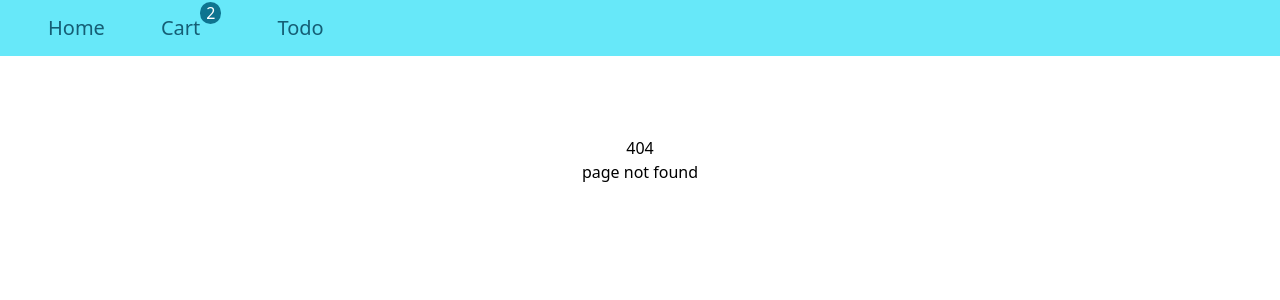
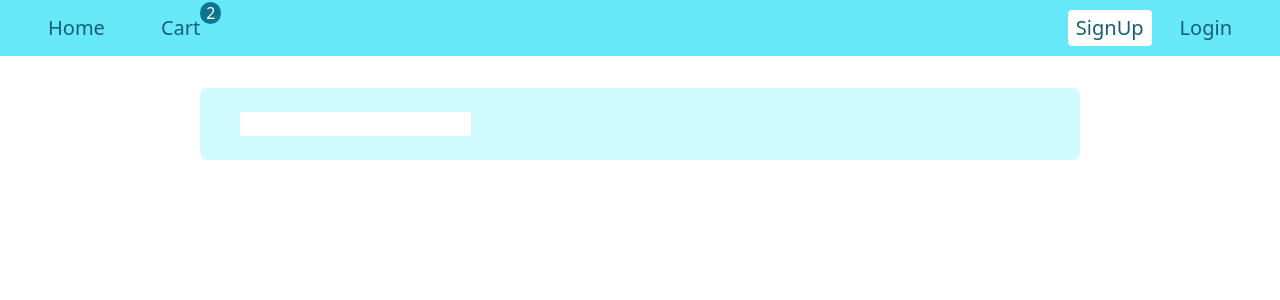
Before and after one commit to AliKouchekzade/shopping, a React (Create React App) app: page /signup in a window 1280 px wide. Before the commit this address had no page. Shown: the top 300 px of the page. Built offline with nearby package versions, Linux system fonts and the light colour scheme.

Commit message:
signup template

```diff
--- a/package.json
+++ b/package.json
@@ -7,6 +7,7 @@
     "@testing-library/react": "^13.4.0",
     "@testing-library/user-event": "^13.5.0",
     "axios": "^1.4.0",
+    "formik": "^2.4.3",
     "json-server": "^0.17.3",
     "query-string": "^8.1.0",
     "react": "^18.2.0",
@@ -15,7 +16,8 @@
     "react-router-dom": "^6.15.0",
     "react-scripts": "5.0.1",
     "react-toastify": "^9.1.3",
-    "web-vitals": "^2.1.4"
+    "web-vitals": "^2.1.4",
+    "yup": "^1.2.0"
   },
   "scripts": {
     "start": "react-scripts start",
--- a/src/App.js
+++ b/src/App.js
@@ -4,6 +4,7 @@ import HomePage from "./pages/HomePage";
 import NotFound from "./pages/notFound";
 import CartPage from "./pages/CartPage";
 import CheckOutPage from "./pages/checkOutPage";
+import SignUpPage from "./pages/signUpPage";
 
 function App() {
   return (
@@ -13,6 +14,7 @@ function App() {
           <Route path="/" element={<HomePage />} />
           <Route path="/cart" element={<CartPage />} />
           <Route path="/checkout" element={<CheckOutPage />} />
+          <Route path="/signup" element={<SignUpPage />} />
           <Route path="*" element={<NotFound />} />
         </Routes>
       </Layout>
--- /dev/null
+++ b/src/components/SignUp.js
@@ -0,0 +1,11 @@
+const SignUp = () => {
+  return (
+    <section className="bg-cyan-100 rounded-lg py-6 px-10">
+      <form>
+        <input type="text" />
+      </form>
+    </section>
+  );
+};
+
+export default SignUp;
--- a/src/layout/header.js
+++ b/src/layout/header.js
@@ -10,8 +10,8 @@ const Header = () => {
   const cart = useCart();
 
   return (
-    <header className="bg-cyan-300 px-10 py-3.5 sticky top-0">
-      <nav>
+    <header className="bg-cyan-300 px-10 py-2.5 sticky top-0">
+      <nav className="flex justify-between items-center">
         <ul className="flex gap-x-10">
           <li>
             <NavLink className={activeHandler} to="/">
@@ -28,9 +28,14 @@ const Header = () => {
               </span>
             ) : null}
           </li>
-          <li>
-            <NavLink to="/todo2" className={activeHandler}>
-              Todo
+        </ul>
+        <ul>
+          <li className="flex gap-x-5">
+            <NavLink to="/signup" className={activeHandler}>
+              SignUp
+            </NavLink>
+            <NavLink to="/login" className={activeHandler}>
+              Login
             </NavLink>
           </li>
         </ul>
--- /dev/null
+++ b/src/pages/signUpPage.js
@@ -0,0 +1,9 @@
+import SignUp from "../components/SignUp";
+
+const SignUpPage = () => {
+    return ( <main className="my-8 w-3/4 container m-auto px-10">
+        <SignUp />
+    </main> );
+}
+
+export default SignUpPage;
```
Also changed, not shown: 1 other file (tests, documents, lock files or other folders).
